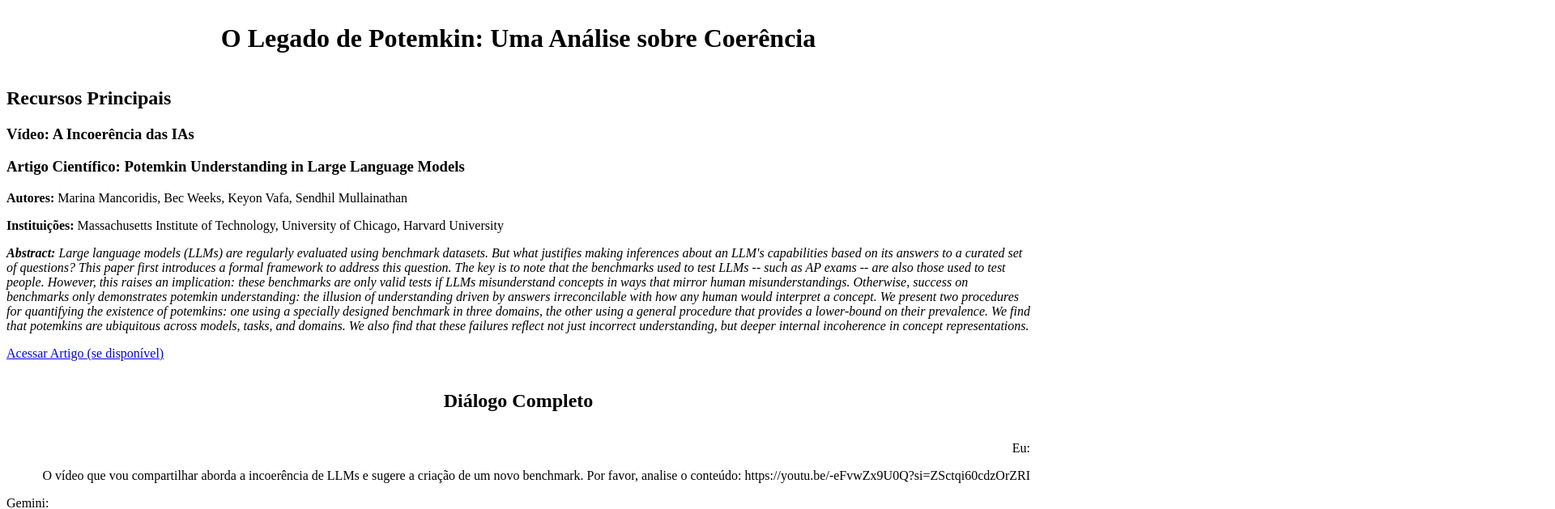
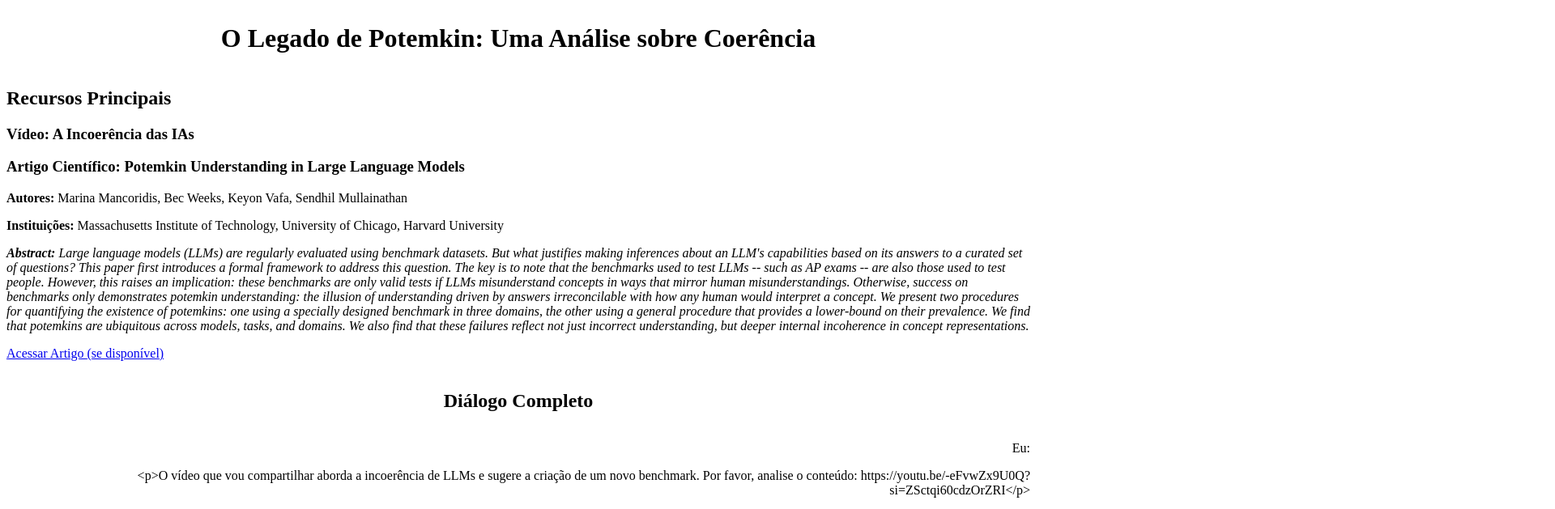
Before and after one commit to neaigd/potemkim, a React (Vite) app in the folder frontend/: page / in a window 1280 px wide. Shown: the top 629 px of the page at 81% size, 1920 px wide, since content can reach past the window. Built offline with nearby package versions, Linux system fonts and the light colour scheme; grey boxes are pictures that could not be loaded.

Commit message:
fix(dialogue): simplify DialogueTurn to plain text for debugging

```diff
--- a/frontend/src/DialogueTurn.jsx
+++ b/frontend/src/DialogueTurn.jsx
@@ -5,7 +5,7 @@ const DialogueTurn = ({ turn }) => {
     <div
       className={`mb-6 p-4 rounded-xl shadow-md ${turn.speaker === 'Eu' ? 'bg-blue-100 text-blue-900 ml-auto mr-0 text-right' : 'bg-purple-100 text-purple-900 mr-auto ml-0 text-left'}`}>
       <p className="font-bold text-lg mb-1">{turn.speaker}:</p>
-      <div dangerouslySetInnerHTML={{ __html: turn.text }} />
+      <p>{turn.text}</p>
     </div>
   );
 };
```
